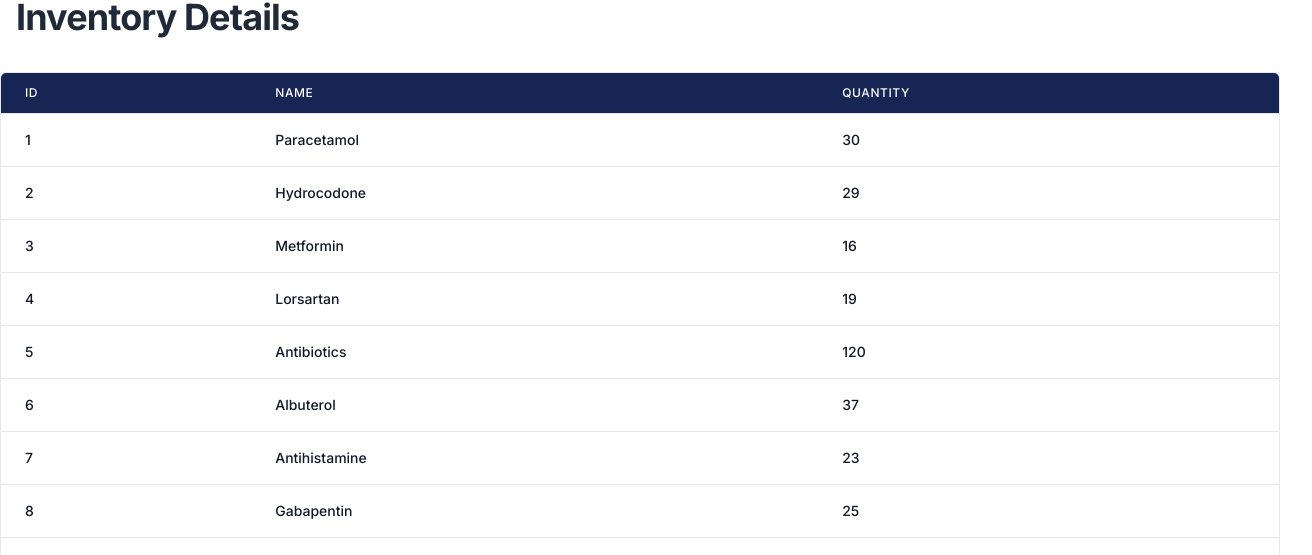
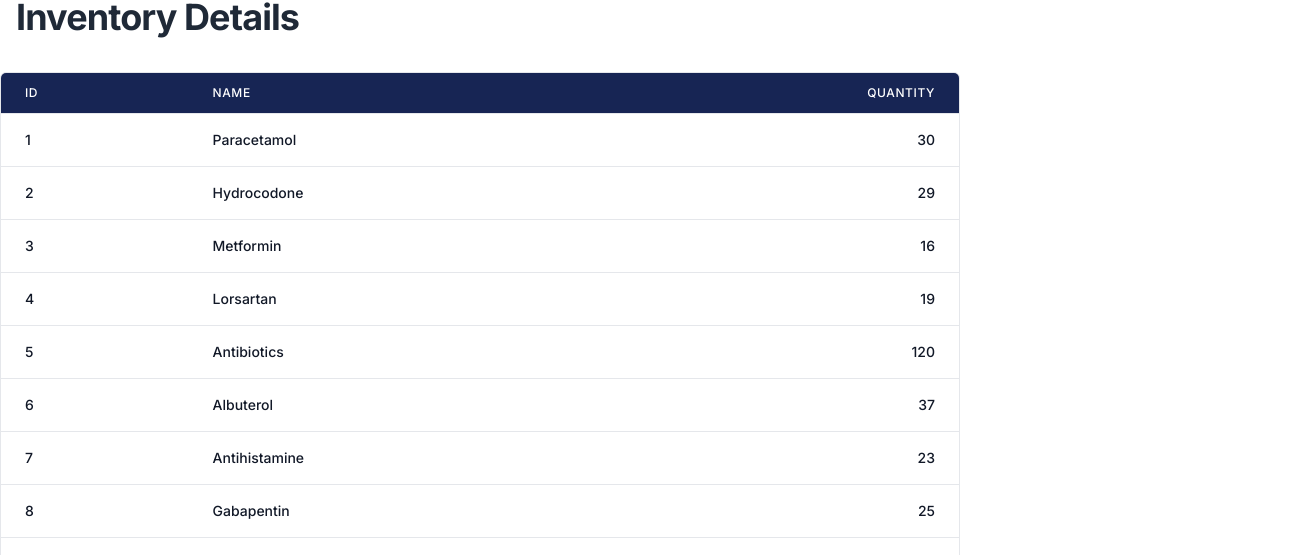
Before and after one commit to 0gw0/Healthcare-API, a Next.js app in the folder frontend/healthy_app/: page /inventory in a window 1280 px wide. Shown: the part 369-924 px from the top of the page, 1312 px wide, since content can reach past the window. Built offline with nearby package versions, Linux system fonts and the light colour scheme.

Commit message:
Format changes for Inventory component

```diff
--- a/frontend/healthy_app/src/app/inventory/page.js
+++ b/frontend/healthy_app/src/app/inventory/page.js
@@ -83,8 +83,12 @@ export default function Page() {
               <h1 className="ml-4 text-2xl font-bold leading-snug tracking-tight text-gray-800 lg:text-2xl lg:leading-tight xl:text-4xl xl:leading-tight dark:text-white">
                 Inventory Details
               </h1>
+              <div className="w-3/4">
+              <Inventory data={InventoryData}></Inventory>
+              </div>
 
-              <Inventory data={InventoryData}></Inventory>
+
+
             </Container>
 
 
--- a/frontend/healthy_app/src/components/Inventory.js
+++ b/frontend/healthy_app/src/components/Inventory.js
@@ -26,7 +26,7 @@ const Inventory = ({data}) => {
 										</th>
 										<th
 											scope="col"
-											className="px-6 py-3 text-left text-xs font-medium uppercase tracking-wider"
+											className="px-6 py-3 text-left text-xs font-medium uppercase tracking-wider float-right"
 										>
 											Quantity
 										</th>
@@ -46,7 +46,7 @@ const Inventory = ({data}) => {
 											<td className="px-6 py-4 whitespace-nowrap text-left text-sm font-medium">
 												{item.name}
 											</td>
-											<td className="px-6 py-4 whitespace-nowrap text-left text-sm font-medium">
+											<td className="px-6 py-4 whitespace-nowrap text-left text-sm font-medium float-right">
 												{item.quantity}
 											</td>
 
```
